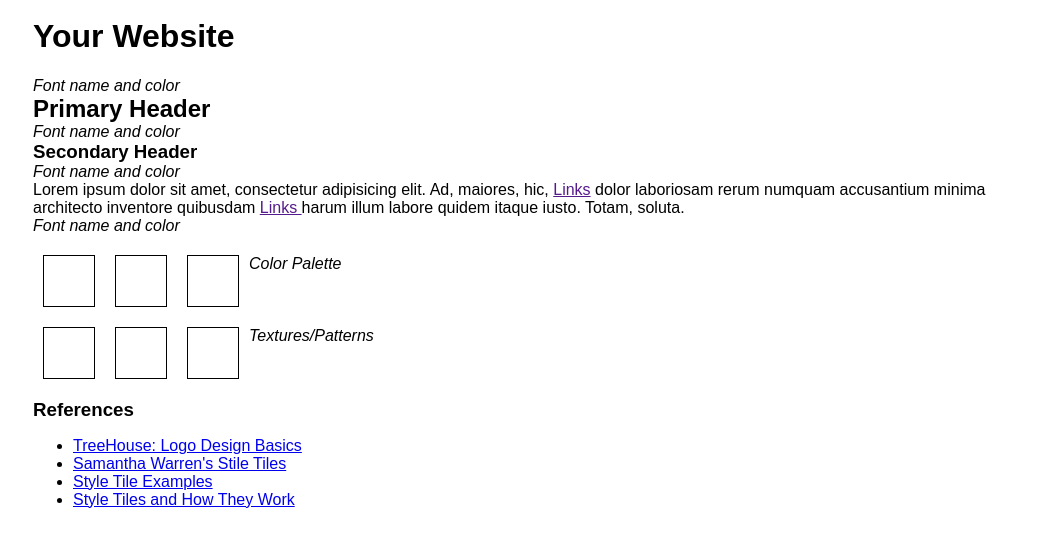
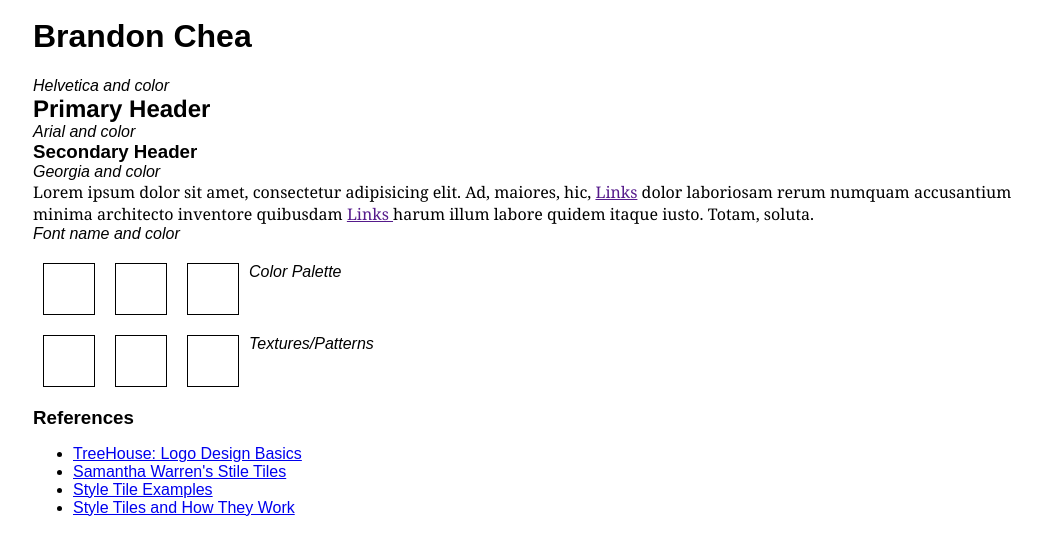
Before and after one commit to bchea/p3-style-tile, a plain HTML site: page index.html in a window 1280 px wide. Shown: the part 227-782 px from the top of the page, without its empty margins (107-1148 px from the left). Drawn offline with Linux system fonts and the light colour scheme.

Commit message:
version1

```diff
--- a/css/styles.css
+++ b/css/styles.css
@@ -2,7 +2,15 @@
 h2, h3, p {
 	margin: 0;
 }
-
+h2 {
+	font-family: helvetica;
+}
+h3 {
+	font-family: Arial;
+}
+p {
+	font-family: georgia;
+}
 /* Layout for Style Tile*/
 section {
 	margin: 20px 0;
--- a/index.html
+++ b/index.html
@@ -22,14 +22,14 @@
 
 		<section>
 
-			<h1>Your Website</h1>
-			<em>Font name and color</em>
+			<h1>Brandon Chea</h1>
+			<em>Helvetica and color</em>
 
 			<h2>Primary Header</h2>
-			<em>Font name and color</em>
+			<em>Arial and color</em>
 
 			<h3>Secondary Header</h3>
-			<em>Font name and color</em>
+			<em>Georgia and color</em>
 
 			<p>Lorem ipsum dolor sit amet, consectetur adipisicing elit. Ad, maiores, hic, <a href="">Links</a> dolor laboriosam rerum numquam accusantium minima architecto inventore quibusdam <a href="">Links </a> harum illum labore quidem itaque iusto. Totam, soluta.</p>
 			<em>Font name and color</em>
```
